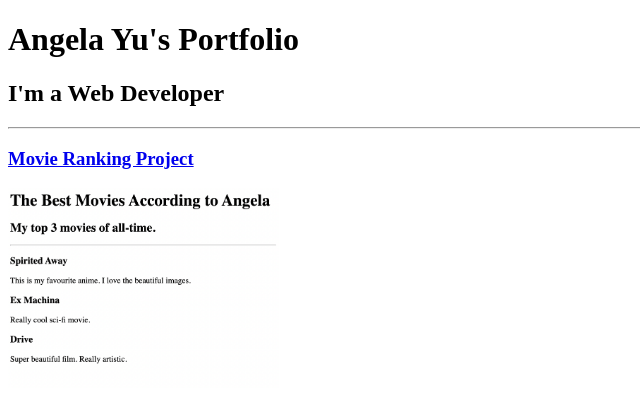
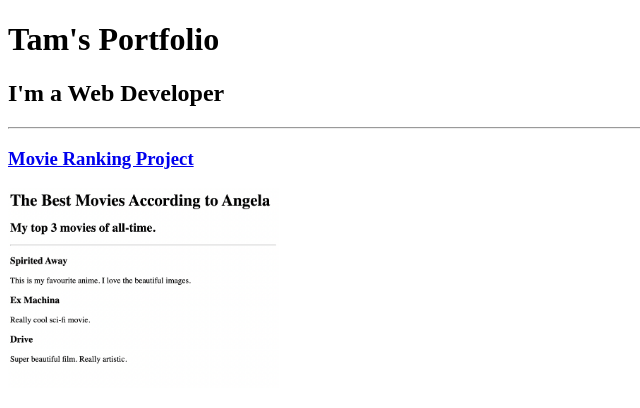
Before and after one commit to phiductam1993/portfolio, a plain HTML site: page index.html in a window 1280 px wide. Shown: the top 408 px of the page, without its empty margins (0-640 px from the left). Drawn offline with Linux system fonts and the light colour scheme.

Commit message:
Update index.html

```diff
--- a/index.html
+++ b/index.html
@@ -7,7 +7,7 @@
 </head>
 
 <body>
-  <h1>Angela Yu's Portfolio</h1>
+  <h1>Tam's Portfolio</h1>
   <h2>I'm a Web Developer</h2>
   <hr />
   <h3><a href="./public/movie-ranking.html">Movie Ranking Project</a></h3>
```
